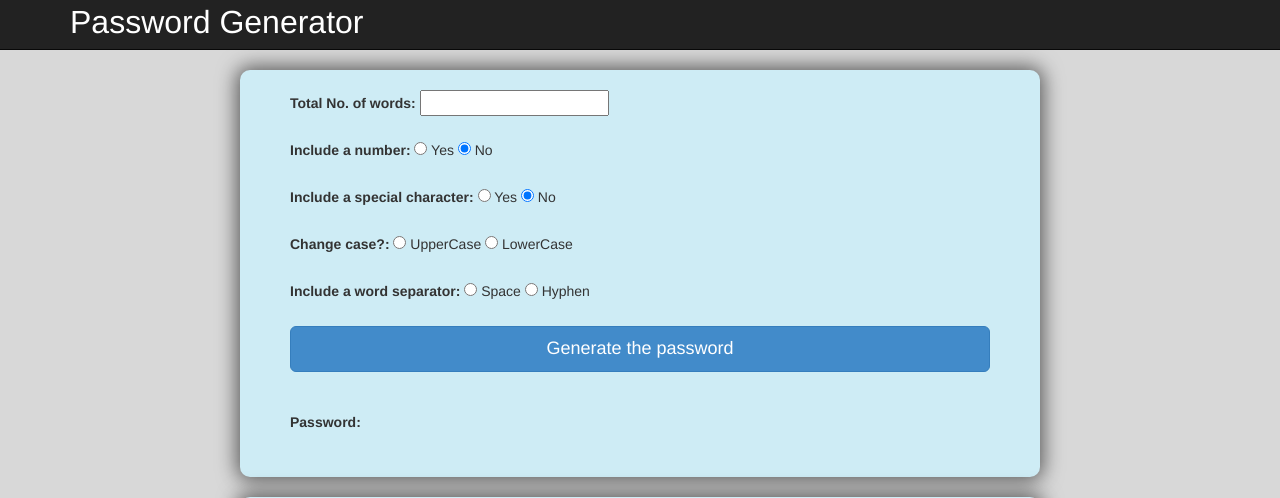
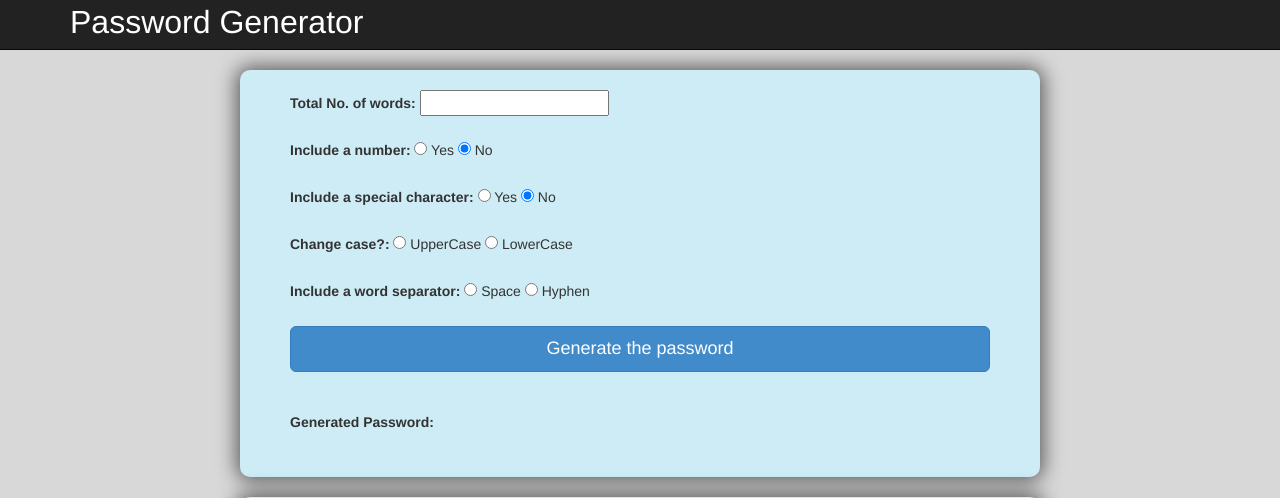
Before and after one commit to jayendranshan/P2, a PHP site: page / in a window 1280 px wide. Shown: the top 498 px of the page. Run offline with PHP 8.4, Linux system fonts and the light colour scheme.

Commit message:
Modified reademe file, styles for index.php

```diff
--- a/Styles/style.css
+++ b/Styles/style.css
@@ -1,4 +1,4 @@
-#content{
+#divContent{
 	margin:50px 0 0 170px;
 	width:800px;
 	padding:20px 50px 40px;
@@ -9,14 +9,11 @@
 	box-shadow:0 0 20px 3px rgba(0,0,0,.6)
 }
 
-hr {
-    display: block;
-}
 .backColor{
 	background-color: #D8D8D8;
 }
 
-#dvMessage {
+#divMessage {
 	margin:0 auto;
 	width:800px;
 	padding:0 50px 0 25px;
--- a/index.php
+++ b/index.php
@@ -1,6 +1,6 @@
 
 <?php
-error_reporting(E_ALL);
+error_reporting(0);
 ini_set('display_errors', 1);
 ?>
 
@@ -35,7 +35,7 @@ ini_set('display_errors', 1);
 	<br>
 	<div class="container">
 
-	<div id="content">
+	<div id="divContent">
 		<form method="POST" action="index.php">
 			<div>
 				<label>Total No. of words: </label>
@@ -63,12 +63,12 @@ ini_set('display_errors', 1);
 				<input type="submit" value="Generate the password" class="btn btn-primary btn-lg btn-block">
 				<br>
 				<br>
-				<label>Password: </label> <label style="color:red"><?php echo $SelectedFinalWords;?></label>
+				<label>Generated Password: </label> <label style="color:red"><?php echo $SelectedFinalWords;?></label>
 			</div>
 		</form>
 	</div>
 	<br>
-	<div id="dvMessage">
+	<div id="divMessage">
 		<br>
 		<p><b><u>Password was generated using xkcd model and please see below for more information on xkcd model.</u></b></p>
 		<br>
```
Also changed, not shown: README.md.
